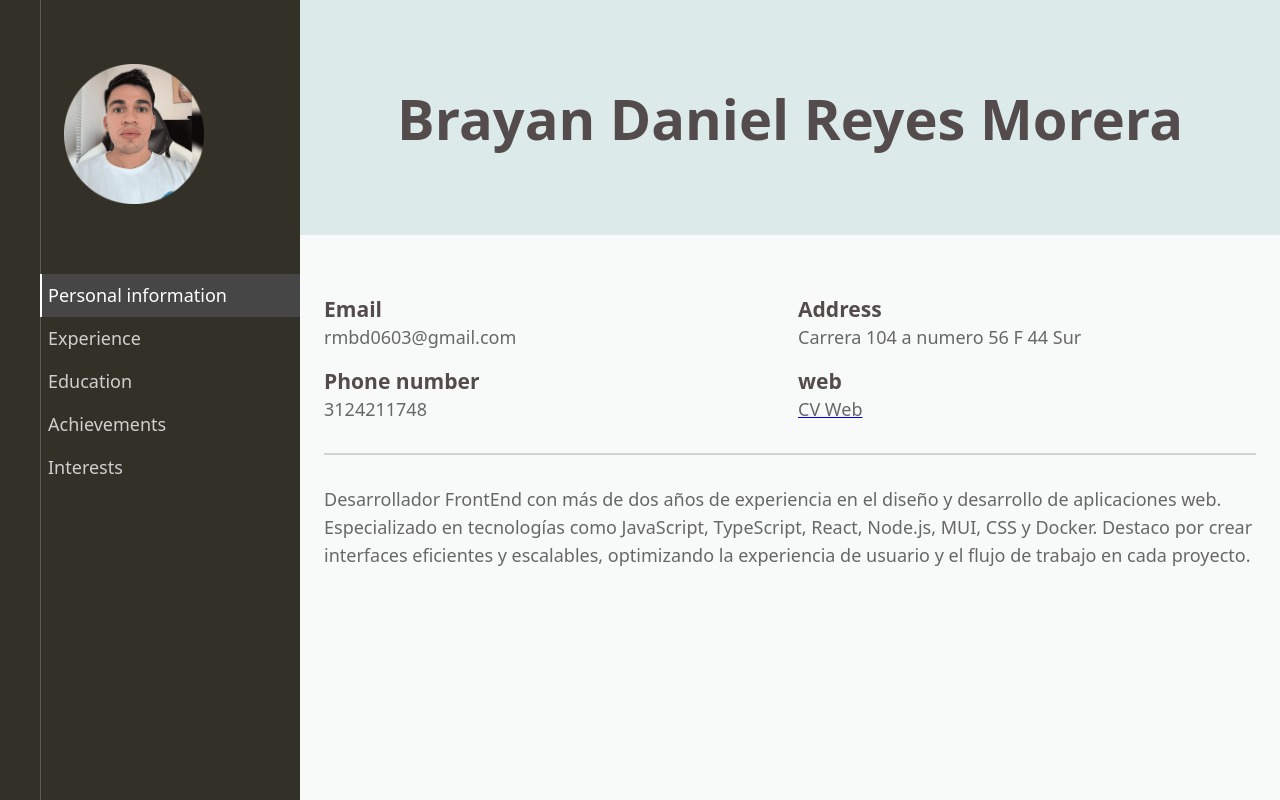
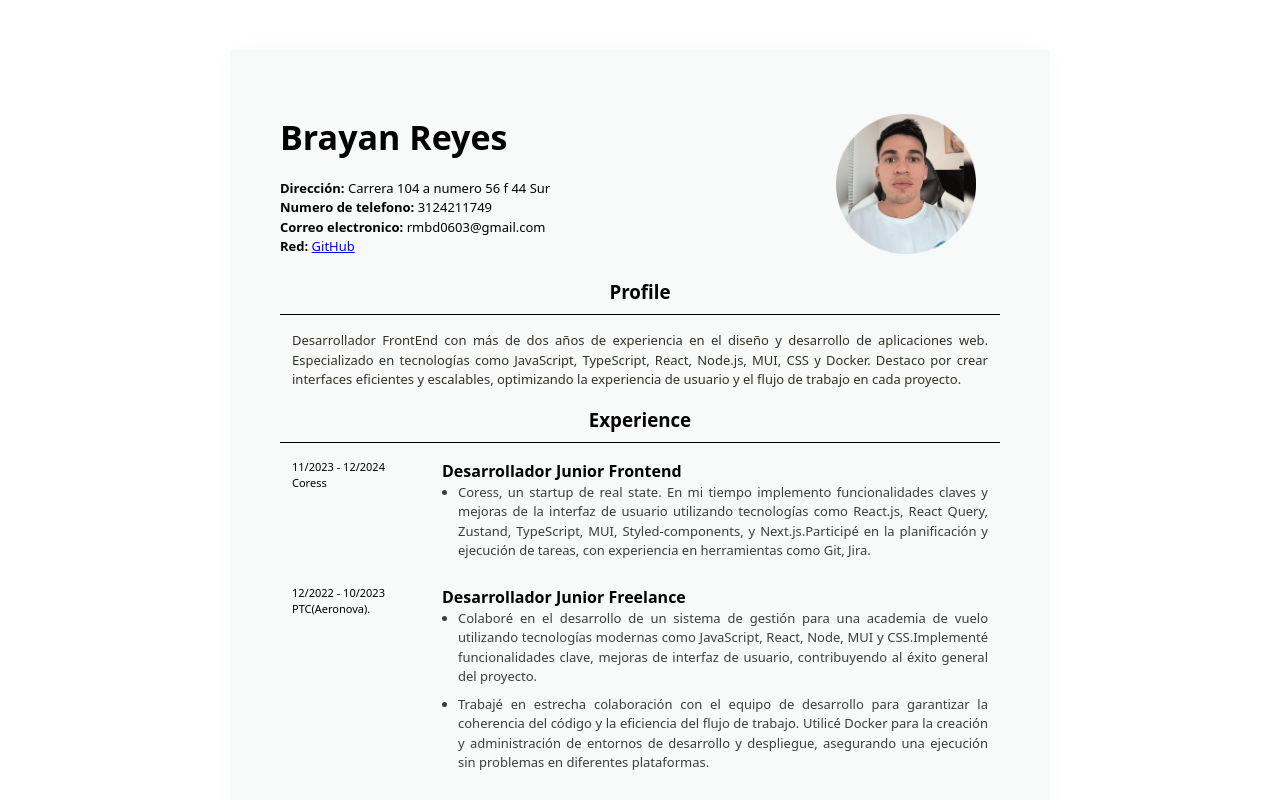
Before and after one commit to Brayandrm/cv-web, a React (Vite) app: page /cvWeb in a window 1280 px wide. Shown: the top 800 px of the page. Built offline with nearby package versions, Linux system fonts and the light colour scheme.

Commit message:
fix: routes

```diff
--- a/src/app/App.tsx
+++ b/src/app/App.tsx
@@ -8,16 +8,13 @@ import CvPage from "./pages/Cvpage/CvPage";
 import Profile from "./pages/ProfilePage/ProfilePage";
 
 const App = () => (
-  <div>
-    <Profile />
-  </div>
-  // <Router>
-  //   <Routes>
-  //     <Route path="/" element={<Navigate to="/profilePage" replace />} />
-  //     <Route path="/profilePage" element={<Profile />} />
-  //     <Route path="/cvWeb" element={<CvPage />} />
-  //   </Routes>
-  // </Router>
+  <Router>
+    <Routes>
+      <Route path="/" element={<Navigate to="/profilePage" replace />} />
+      <Route path="/profilePage" element={<Profile />} />
+      <Route path="/cvWeb" element={<CvPage />} />
+    </Routes>
+  </Router>
 );
 
 export default App;
```
